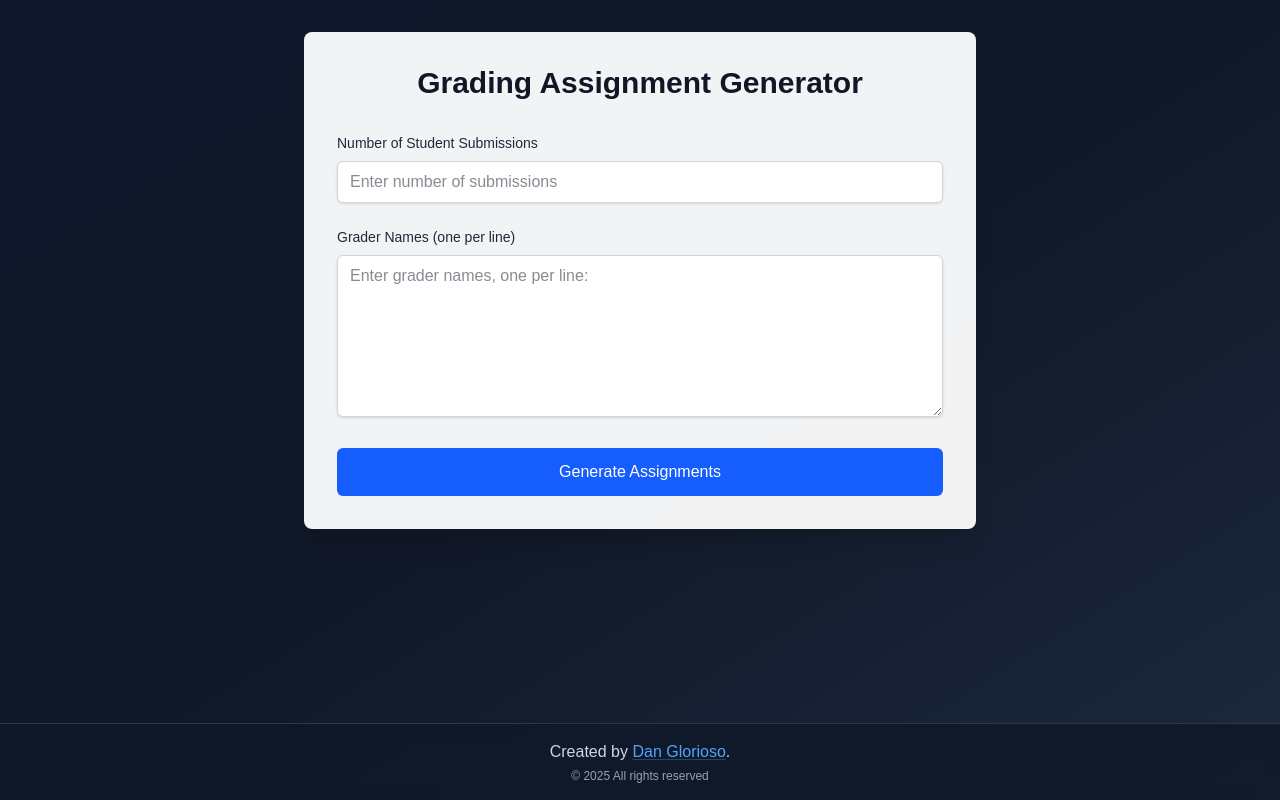
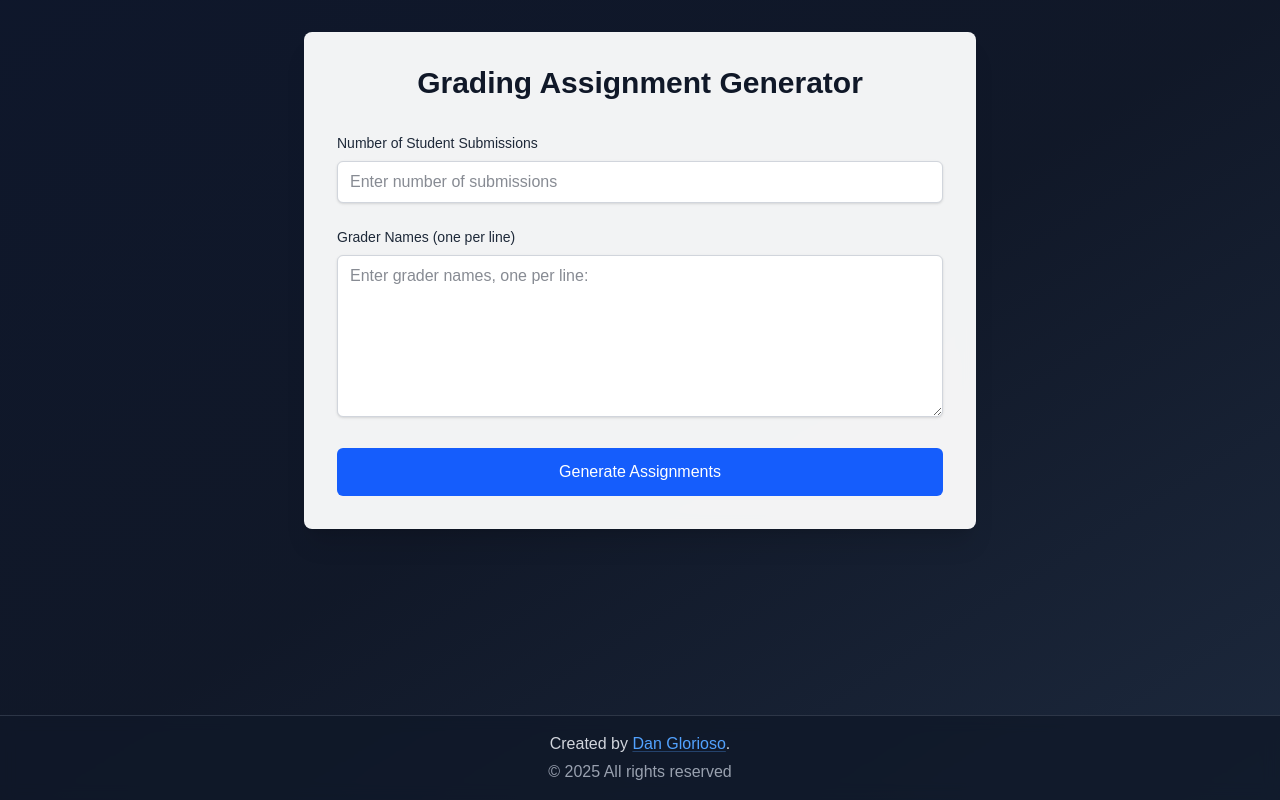
Before and after one commit to danglorioso/ta-grading, a Next.js app: page / in a window 1280 px wide. Built offline with nearby package versions, Linux system fonts and the light colour scheme.

Commit message:
Modify footer

```diff
--- a/src/components/Footer.tsx
+++ b/src/components/Footer.tsx
@@ -20,7 +20,7 @@ export default function Footer() {
               </a>
               .
             </p>
-            <p className="text-gray-400 text-xs">
+            <p className="text-gray-400 text-s">
               © {new Date().getFullYear()} All rights reserved
             </p>
           </div>
```
